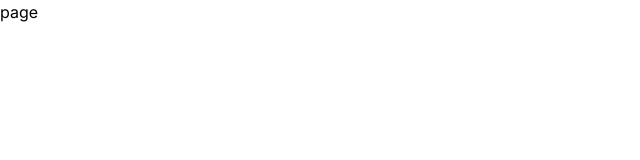
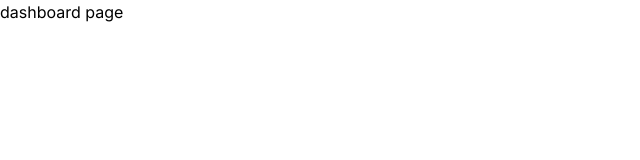
Before and after one commit to shiju-g/login-integretion, a Next.js app: page /dashboard in a window 1280 px wide. Shown: the top 160 px of the page, without its empty margins (0-640 px from the left). Built offline with nearby package versions, Linux system fonts and the light colour scheme.

Commit message:
Update page.js

```diff
--- a/app/dashboard/page.js
+++ b/app/dashboard/page.js
@@ -4,7 +4,7 @@ import React from "react";
 import { useEffect } from "react";
 
 const page = () => {
-  return <div>page</div>;
+  return <div>dashboard page</div>;
 };
 
 export default page;
```
